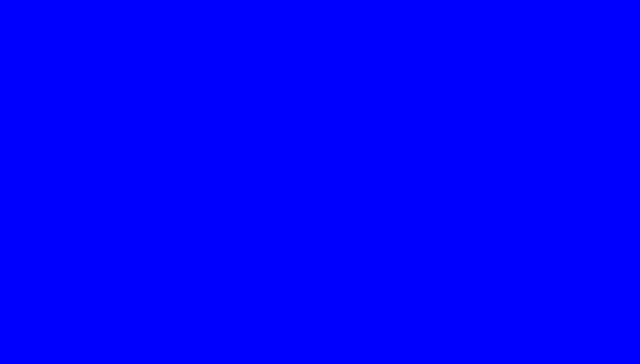
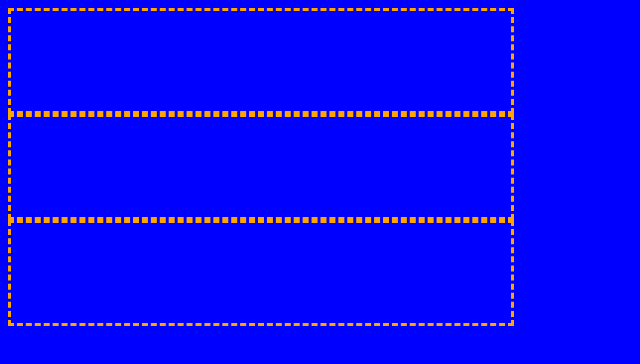
Before and after one commit to abislam/react-styling, a React (Create React App) app: page / in a window 1280 px wide. Shown: the top 364 px of the page, without its empty margins (0-640 px from the left). Built offline with nearby package versions, Linux system fonts and the light colour scheme.

Commit message:
Rectangle component completed

```diff
--- a/src/App.js
+++ b/src/App.js
@@ -1,10 +1,12 @@
 import React from 'react';
 import './App.css';
-
+import Rectangle from "./components/Rectangle";
 function App() {
   return (
     <div className="App">
-
+      <Rectangle/>
+      <Rectangle/>
+      <Rectangle/>
     </div>
   );
 }
--- /dev/null
+++ b/src/components/Rectangle.js
@@ -0,0 +1,19 @@
+import React from "react";
+
+function Rectangle(){
+
+    const rectangleStyle = {
+        height: "100px",
+        width: "500px",
+        borderColor: "orange",
+        borderStyle: "dashed",
+        borderWeight: "3px",
+        backgroundColor: "blue"
+    }
+
+    return(
+        <div style={rectangleStyle}></div>
+    )
+}
+
+export default Rectangle;
```
